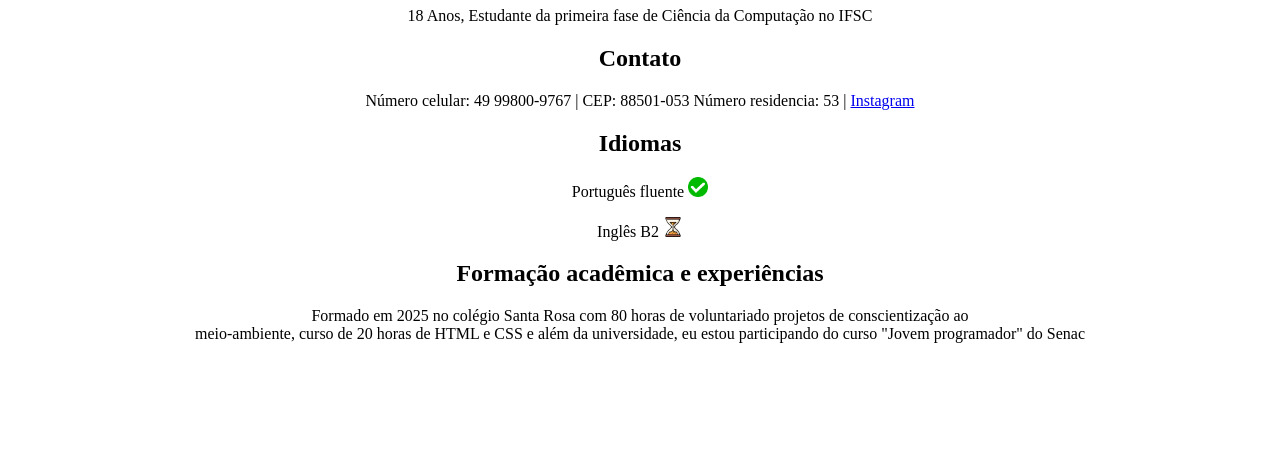
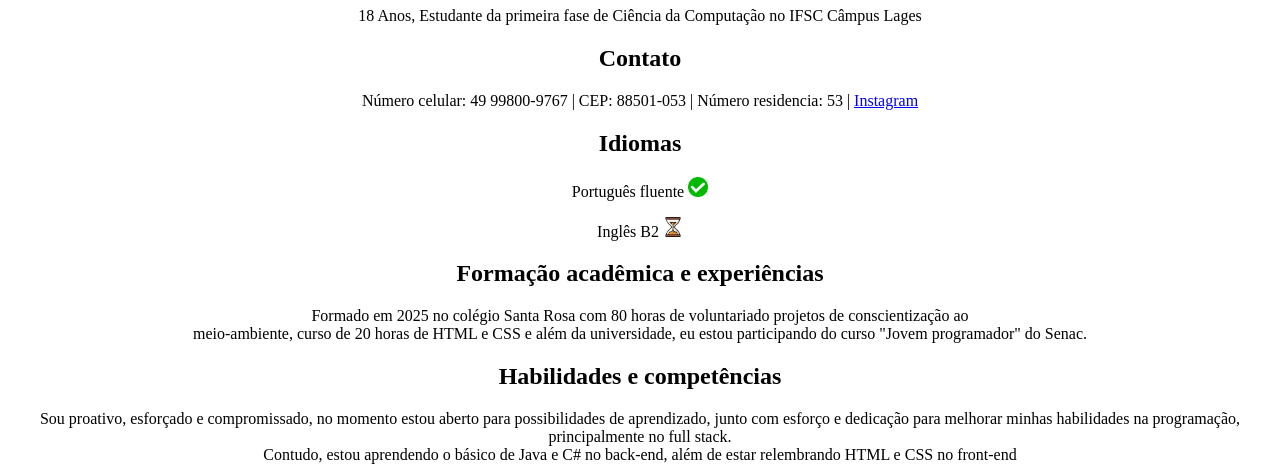
Before and after one commit to AndreBalada1402/meuprojeto1, a plain HTML site: page index.html in a window 1280 px wide. Shown: the part 235-709 px from the top of the page. Drawn offline with Linux system fonts and the light colour scheme.

Commit message:
mais uma
+1

```diff
--- a/index.html
+++ b/index.html
@@ -15,9 +15,10 @@
         <p>
         <h1>André Medeiros Corrêa</h1>
         </p>
-        <p>18 Anos, Estudante da primeira fase de Ciência da Computação no IFSC</p>
+        <p>18 Anos, Estudante da primeira fase de Ciência da Computação no IFSC Câmpus Lages
+        </p>
         <h2>Contato</h2>
-        <p>Número celular: 49 99800-9767 | CEP: 88501-053 Número residencia: 53 |  <a href="https://instagram.com/andremc1402">Instagram</a> </p>
+        <p>Número celular: 49 99800-9767 | CEP: 88501-053 | Número residencia: 53 |  <a href="https://instagram.com/andremc1402">Instagram</a> </p>
         <p>
         <h2>Idiomas</h2>
         </p>
@@ -26,7 +27,11 @@
         <h2>Formação acadêmica e experiências</h2>
         <p>Formado em 2025 no colégio Santa Rosa com 80 horas de voluntariado <em></em> projetos de conscientização ao <br>
             meio-ambiente, curso de 20 horas de HTML e CSS e além da universidade, eu estou participando do curso "Jovem
-            programador" do Senac</p>
+            programador" do Senac.</p>
+            <h2>Habilidades e competências</h2>
+            <p>Sou proativo, esforçado e compromissado, no momento estou aberto para possibilidades de aprendizado, junto com esforço e dedicação para melhorar minhas habilidades na programação, principalmente no full stack. <br>
+            Contudo, estou aprendendo o básico de Java e C# no back-end, além de estar relembrando HTML e CSS no front-end</p>
+            <a href="https://github.com/AndreBalada1402">GitHub <img src="imagens/github.png" width="20">  </a>
 
 
 
```
Also changed, not shown: imagens/github.png (added).
